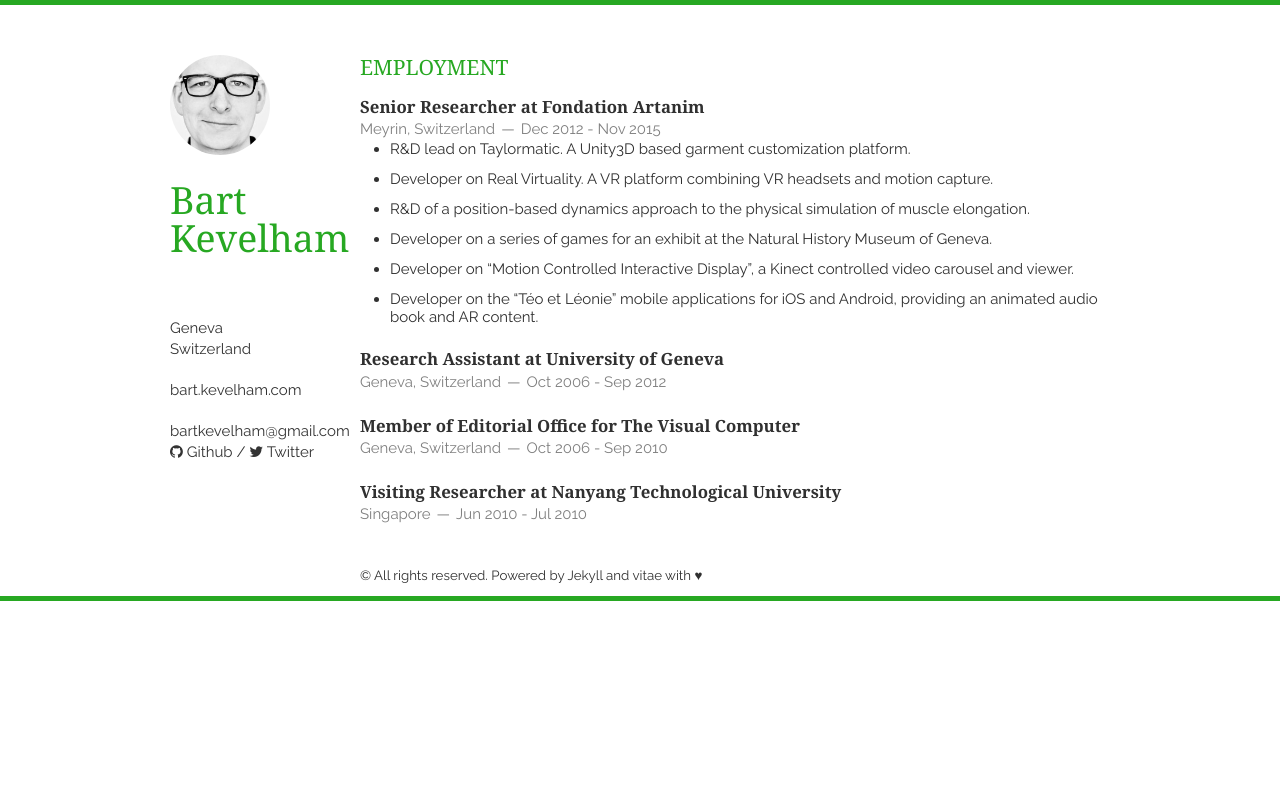
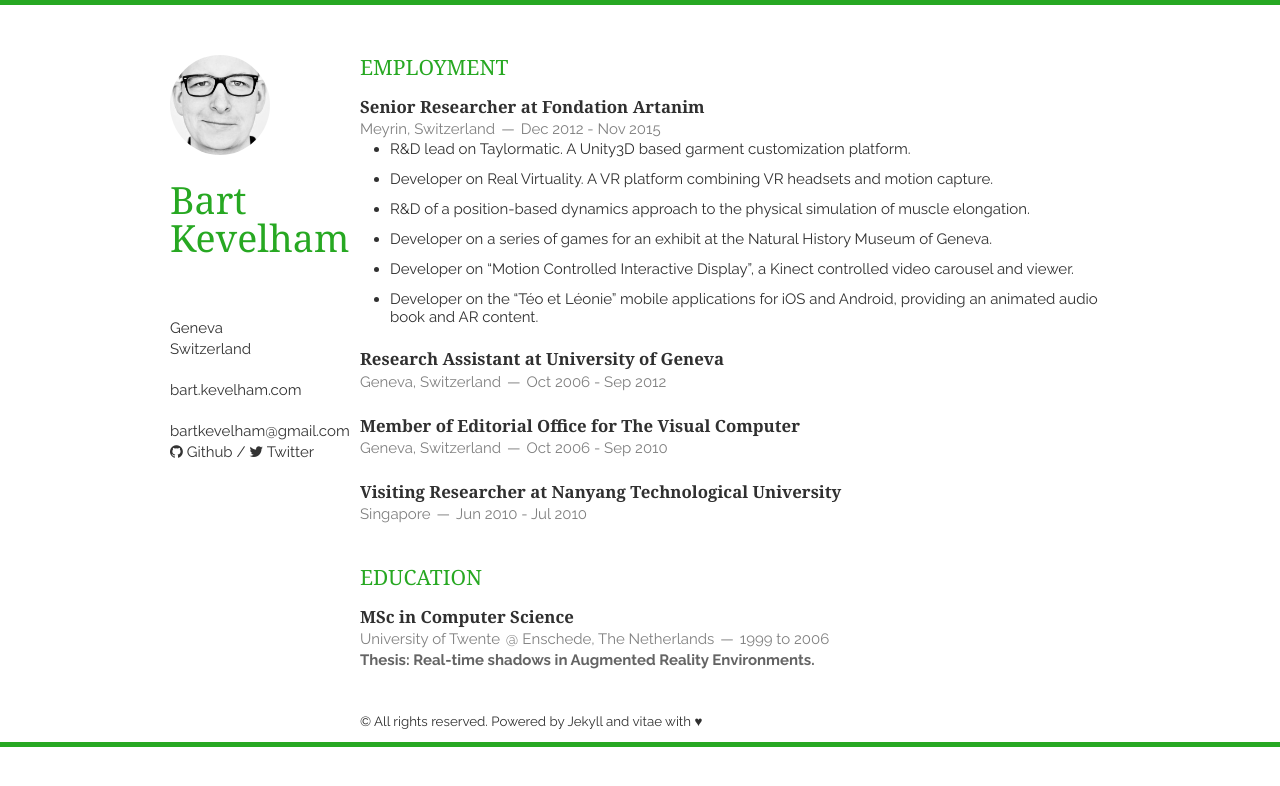
Before and after one commit to bkevelham/bkevelham.github.io, a Jekyll site: the page built from index.html, in a window 1280 px wide. Shown: the top 786 px of the page. Built offline with Jekyll 4.4.1, drawn with Linux system fonts in a browser that asks for light colours; nearby versions of some CDN libraries; Markdown is read by kramdown in place of the engine named in the settings; the list of posts is cut into pages by our own code.

Commit message:
Add initial education section

```diff
--- a/_includes/education.html
+++ b/_includes/education.html
@@ -2,22 +2,12 @@
     <h1>Education</h1>
     <article>
         <header>
-            <h1>MSc in Advanced Computing</h1>
-            <span>University of Glasgow</span>
-            <span><address>Glasgow, UK</address><time>2011 to 2012</time></span>
+            <h1>MSc in Computer Science</h1>
+            <span>University of Twente</span>
+            <span><address>Enschede, The Netherlands</address><time>1999 to 2006</time></span>
         </header>
         <p>
-            <em>Thesis: Nemore verear an eos, duo accusam placerat urbanitas at, vix libris putent voluptaria ei.</em>
-        </p>
-    </article>
-    <article>
-        <header>
-            <h1>Major in Computer Science</h1>
-            <span>University of College London</span>
-            <span><address>London, UK</address><time>2007 to 2011</time></span>
-        </header>
-        <p>
-            <em>Dissertation: Te dicit scripta nec, nec illud decore partem et.</em>
+            <em>Thesis: Real-time shadows in Augmented Reality Environments.</em>
         </p>
     </article>
 </section>
--- a/index.html
+++ b/index.html
@@ -4,8 +4,9 @@ layout: layout
 
 {% include employment.html %}
 
+{% include education.html %}
+
 <!--
-{% include education.html %}
 
 {% include skills.html %}
 
```
